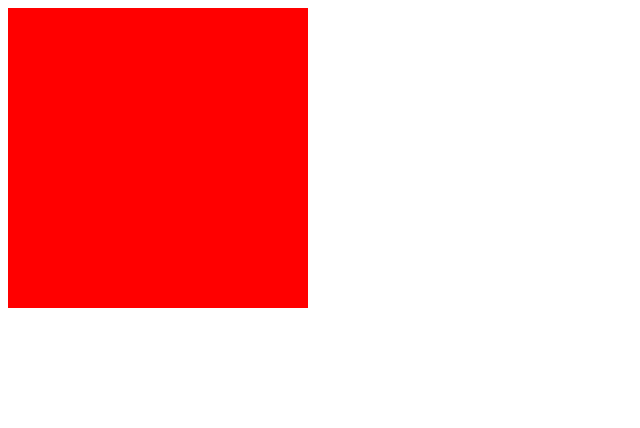
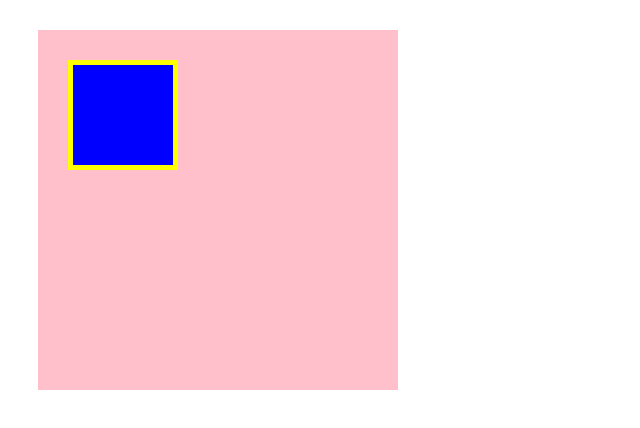
Before and after one commit to max3252/DWCkadai, a plain HTML site: page 1-3/box.html in a window 1280 px wide. Shown: the whole page, without its empty margins (0-640 px from the left). Drawn offline with Linux system fonts and the light colour scheme.

Commit message:
[Finish]1-3

```diff
--- a/1-3/box.css
+++ b/1-3/box.css
@@ -1,5 +1,14 @@
 .box1 {
   width: 300px;
   height: 300px;
-  background-color: red;
+  background-color: pink;
+  margin: 30px;
+  padding: 30px;
 }
+
+.box2 {
+  width: 100px;
+  height: 100px;
+  background-color: blue;
+  border: 5px solid yellow;
+}
--- a/1-3/box.html
+++ b/1-3/box.html
@@ -9,6 +9,8 @@
 
   <body>
     <!-- box1用のdiv -->
-    <div class="box1"></div>
+    <div class="box1">
+      <div class="box2"></div>
+    </div>
   </body>
 </html>
```
